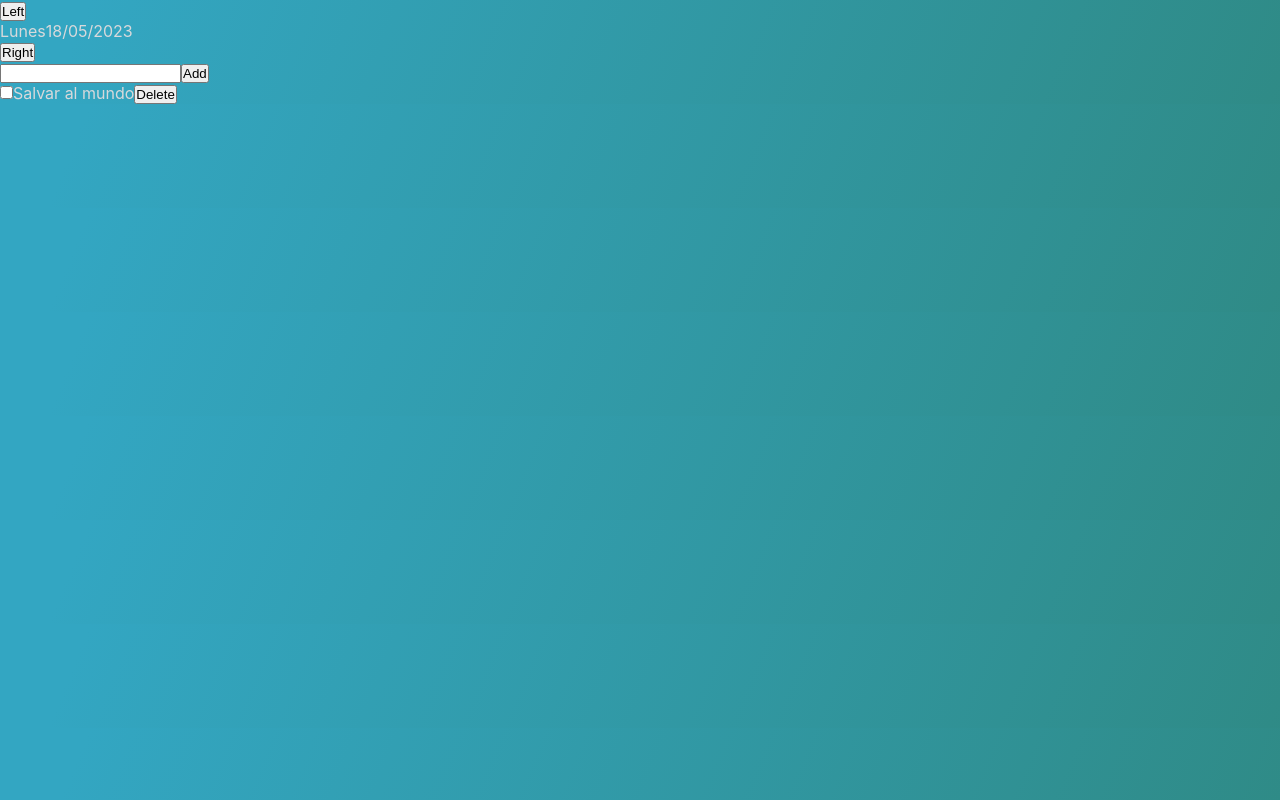
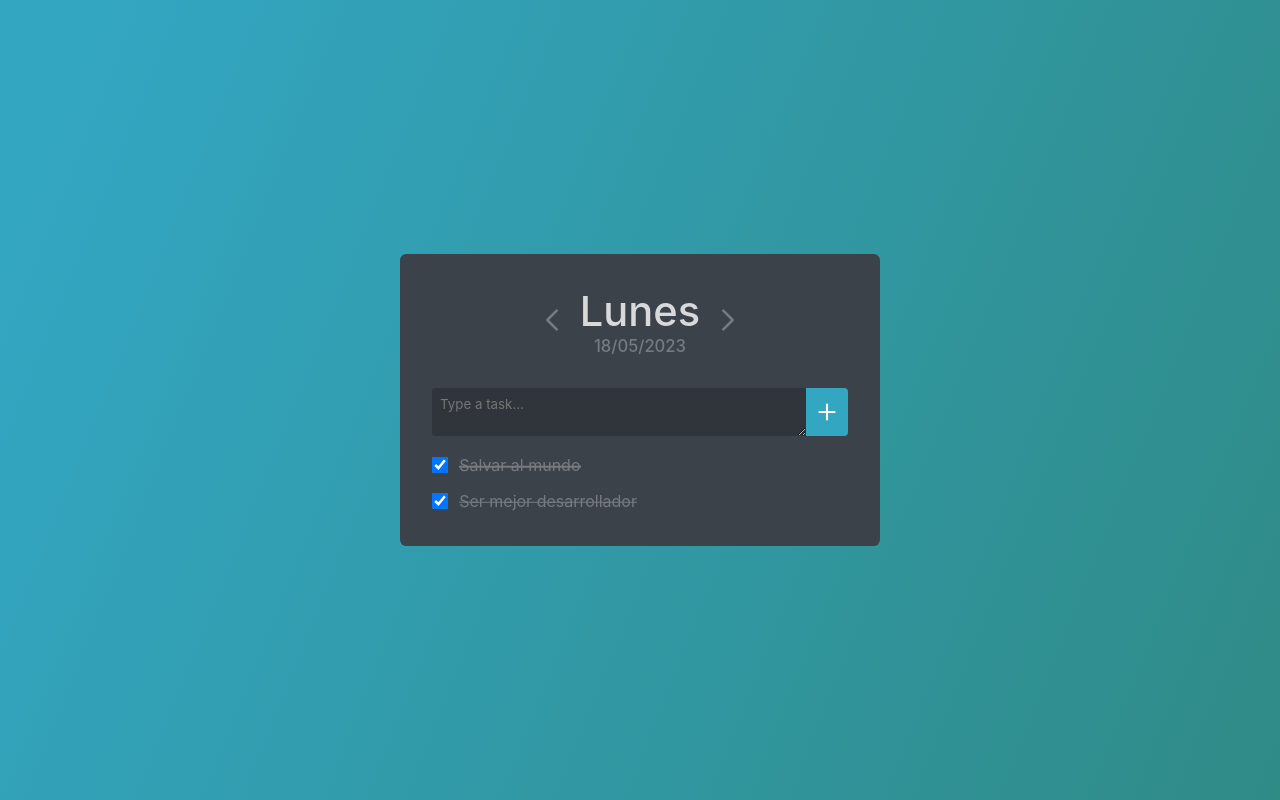
Before and after one commit to BryanFonseca/bummock-tasks-app, a React (Vite) app: page / in a window 1280 px wide. Built offline with nearby package versions, Linux system fonts and the light colour scheme.

Commit message:
Add styles

```diff
--- /dev/null
+++ b/src/components/AddBar/AddBar.jsx
@@ -0,0 +1,34 @@
+import React from "react";
+import styles from "./AddBar.module.css";
+
+const plusSvg = (
+    <svg
+        xmlns="http://www.w3.org/2000/svg"
+        fill="none"
+        viewBox="0 0 24 24"
+        strokeWidth={1.5}
+        stroke="currentColor"
+        className="w-6 h-6"
+    >
+        <path
+            strokeLinecap="round"
+            strokeLinejoin="round"
+            d="M12 4.5v15m7.5-7.5h-15"
+        />
+    </svg>
+);
+
+function AddBar() {
+    return (
+        <div className={styles.addBar}>
+            <textarea
+                className={styles.addBar__input}
+                type="text"
+                placeholder="Type a task..."
+            />
+            <button className={styles.addBar__button}>{plusSvg}</button>
+        </div>
+    );
+}
+
+export default AddBar;
--- /dev/null
+++ b/src/components/AddBar/AddBar.module.css
@@ -0,0 +1,36 @@
+.addBar {
+    display: flex;
+    margin-bottom: 1em;
+    --border-radius: 0.3em;
+}
+
+.addBar__input {
+    flex-grow: 1;
+    background-color: var(--main-darker);
+    padding: 0.6em;
+    border-top-left-radius: var(--border-radius);
+    border-bottom-left-radius: var(--border-radius);
+    color: var(--white);
+}
+
+.addBar__button {
+    background-color: var(--accent);
+    color: white;
+    display: flex;
+    justify-content: center;
+    align-items: center;
+    flex-basis: 10%;
+    border-top-right-radius: var(--border-radius);
+    border-bottom-right-radius: var(--border-radius);
+}
+
+.addBar__button svg {
+    stroke-width: 2.1;
+    height: 24px;
+    width: 24px;
+}
+
+
+.addBar__button:hover {
+    cursor: pointer;
+}
--- a/src/components/App.jsx
+++ b/src/components/App.jsx
@@ -1,28 +1,19 @@
+import AddBar from "./AddBar/AddBar";
+import DateSelector from "./DateSelector/DateSelector";
+import TaskList from "./TaskList/TaskList";
+import Task from "./Task/Task";
+import Layout from "./Layout/Layout";
+
 function App() {
     return (
-        <main>
-            <div>
-                <button>Left</button>
-                <div>
-                    <span>Lunes</span>
-                    <span>18/05/2023</span>
-                </div>
-                <button>Right</button>
-            </div>
-
-            <div>
-                <input type="text" />
-                <button>Add</button>
-            </div>
-
-            <ul>
-                <li>
-                    <input type="checkbox" />
-                    <span>Salvar al mundo</span>
-                    <button>Delete</button>
-                </li>
-            </ul>
-        </main>
+        <Layout>
+            <DateSelector />
+            <AddBar />
+            <TaskList>
+                <Task isCompleted={true}>Salvar al mundo</Task>
+                <Task isCompleted={false}>Ser mejor desarrollador</Task>
+            </TaskList>
+        </Layout>
     );
 }
 
--- /dev/null
+++ b/src/components/DateSelector/DateSelector.jsx
@@ -0,0 +1,52 @@
+import React from "react";
+
+import styles from "./DateSelector.module.css";
+
+const leftSvg = (
+    <svg
+        xmlns="http://www.w3.org/2000/svg"
+        fill="none"
+        viewBox="0 0 24 24"
+        strokeWidth={1.5}
+        stroke="currentColor"
+        className="w-6 h-6"
+    >
+        <path
+            strokeLinecap="round"
+            strokeLinejoin="round"
+            d="M15.75 19.5 8.25 12l7.5-7.5"
+        />
+    </svg>
+);
+
+const rightSvg = (
+    <svg
+        xmlns="http://www.w3.org/2000/svg"
+        fill="none"
+        viewBox="0 0 24 24"
+        strokeWidth={1.5}
+        stroke="currentColor"
+        className="w-6 h-6"
+    >
+        <path
+            strokeLinecap="round"
+            strokeLinejoin="round"
+            d="m8.25 4.5 7.5 7.5-7.5 7.5"
+        />
+    </svg>
+);
+
+function DateSelector() {
+    return (
+        <div className={styles.dateSelector}>
+            <button>{leftSvg}</button>
+            <div className={styles.center}>
+                <span className={styles.center__day}>Lunes</span>
+                <span className={styles.center__date}>18/05/2023</span>
+            </div>
+            <button>{rightSvg}</button>
+        </div>
+    );
+}
+
+export default DateSelector;
--- /dev/null
+++ b/src/components/DateSelector/DateSelector.module.css
@@ -0,0 +1,41 @@
+.dateSelector {
+    display: flex;
+    justify-content: center;
+    align-items: center;
+    gap: 0.8em;
+    margin-bottom: 2em;
+}
+
+.dateSelector > button {
+    background-color: transparent;
+    color: var(--main-lighter);
+    transition: color 0.2s;
+}
+
+.dateSelector > button:hover {
+    cursor: pointer;
+    color: var(--white);
+}
+
+.dateSelector > button > svg {
+    height: 30px;
+    width: 30px;
+}
+
+.center {
+    font-size: 1.3rem;
+    display: flex;
+    flex-direction: column;
+    align-items: center;
+}
+
+.center__day {
+    font-size: 2em;
+    font-weight: 500;
+}
+
+.center__date {
+    font-size: 0.8em;
+    font-weight: 500;
+    color: var(--main-lighter);
+}
--- /dev/null
+++ b/src/components/Layout/Layout.jsx
@@ -0,0 +1,8 @@
+import React from "react";
+import styles from './Layout.module.css';
+
+function Layout({ children }) {
+    return <main className={styles.appContainer}>{children}</main>;
+}
+
+export default Layout;
--- /dev/null
+++ b/src/components/Layout/Layout.module.css
@@ -0,0 +1,6 @@
+.appContainer {
+    width: 30rem;
+    background-color: var(--main-color);
+    padding: 2em;
+    border-radius: 0.4em;
+}
--- /dev/null
+++ b/src/components/Task/Task.jsx
@@ -0,0 +1,41 @@
+import React, { useState } from "react";
+
+import styles from "./Task.module.css";
+
+const trashSvg = (
+    <svg
+        xmlns="http://www.w3.org/2000/svg"
+        fill="none"
+        viewBox="0 0 24 24"
+        strokeWidth={1.5}
+        stroke="currentColor"
+        className="w-6 h-6"
+    >
+        <path
+            strokeLinecap="round"
+            strokeLinejoin="round"
+            d="m14.74 9-.346 9m-4.788 0L9.26 9m9.968-3.21c.342.052.682.107 1.022.166m-1.022-.165L18.16 19.673a2.25 2.25 0 0 1-2.244 2.077H8.084a2.25 2.25 0 0 1-2.244-2.077L4.772 5.79m14.456 0a48.108 48.108 0 0 0-3.478-.397m-12 .562c.34-.059.68-.114 1.022-.165m0 0a48.11 48.11 0 0 1 3.478-.397m7.5 0v-.916c0-1.18-.91-2.164-2.09-2.201a51.964 51.964 0 0 0-3.32 0c-1.18.037-2.09 1.022-2.09 2.201v.916m7.5 0a48.667 48.667 0 0 0-7.5 0"
+        />
+    </svg>
+);
+
+function Task({ children: content, isCompleted }) {
+    const [isChecked, setIsChecked] = useState(true);
+
+    return (
+        <li className={`${styles.task} ${isChecked ? styles.completed : ""}`}>
+            <input
+                className={styles.check}
+                type="checkbox"
+                checked={isChecked}
+                onChange={() => setIsChecked(curr => !curr)}
+            />
+            <span className={styles.content}>
+                <span>{content}</span>
+            </span>
+            <button className={styles.deleteButton}>{trashSvg}</button>
+        </li>
+    );
+}
+
+export default Task;
--- /dev/null
+++ b/src/components/Task/Task.module.css
@@ -0,0 +1,91 @@
+.task {
+    display: flex;
+    align-items: center;
+    gap: 0.7em;
+    position: relative;
+}
+
+.task::before {
+    background-color: transparent;
+    transition: background-color 4s;
+}
+
+.task > * {
+    z-index: 1;
+}
+
+.task:hover::before {
+    content: "";
+    position: absolute;
+    height: 115%;
+    width: 103%;
+    transform: translateX(-1.5%);
+    background-color: var(--main-darker);
+    z-index: 0;
+}
+
+.task:hover button {
+    background-color: var(--danger);
+    color: var(--white);
+}
+
+.task.completed {
+    color: var(--main-lighter);
+}
+
+/* Inner container must be inline */
+.task.completed .content > span {
+    position: relative;
+}
+
+.task.completed .content > span::before {
+    content: "";
+    position: absolute;
+    background-color: var(--main-lighter);
+    left: 0;
+    right: 0;
+    top: 50%;
+    transform: translateY(50%);
+    height: 1.5px;
+    animation-name: completed;
+    animation-duration: 0.4s;
+}
+
+@keyframes completed {
+  from {
+    right: 100%
+  }
+
+  to {
+    right: 0%
+  }
+}
+
+.check {
+    height: 1rem;
+    width: 1rem;
+}
+
+.content {
+    flex-grow: 1;
+}
+
+.deleteButton {
+    background-color: transparent;
+    color: transparent;
+    border-radius: 0.2em;
+    padding: 0.3em 0.2em;
+    display: flex;
+    justify-content: center;
+    align-items: center;
+}
+
+.deleteButton:hover {
+    cursor: pointer;
+}
+
+.deleteButton svg {
+    height: 18px;
+    width: 18px;
+    stroke-width: 1.4;
+}
--- /dev/null
+++ b/src/components/TaskList/TaskList.jsx
@@ -0,0 +1,9 @@
+import React from "react";
+
+import styles from './TaskList.module.css';
+
+function TaskList({ children }) {
+    return <ul className={styles.list}>{children}</ul>;
+}
+
+export default TaskList;
--- /dev/null
+++ b/src/components/TaskList/TaskList.module.css
@@ -0,0 +1,3 @@
+.list > li + li {
+    margin-top: 0.6em;
+}
--- a/src/index.css
+++ b/src/index.css
@@ -1,11 +1,14 @@
-*, *::before, *::after {
+*,
+*::before,
+*::after {
     margin: 0;
     padding: 0;
     box-sizing: border-box;
+    font-family: Inter, system-ui, Avenir, Helvetica, Arial, sans-serif;
 }
 
 :root {
-  font-family: Inter, system-ui, Avenir, Helvetica, Arial, sans-serif;
+    /*font-family: Inter, system-ui, Avenir, Helvetica, Arial, sans-serif;*/
 
     --main-color: #3C424A;
     --main-darker: #30353B;
@@ -21,6 +24,28 @@
     background: var(--background-gradient);
 }
 
+#root {
+    height: 100vh;
+    display: flex;
+    justify-content: center;
+    align-items: center;
+}
+
 li {
     list-style: none;
 }
+
+input,
+textarea {
+    border: none;
+}
+
+button {
+    border: none;
+}
+
+svg {
+    height: 20px;
+    width: 20px;
+    stroke-width: 2;
+}
```
Lines whose indentation alone changed are shown as unchanged.
